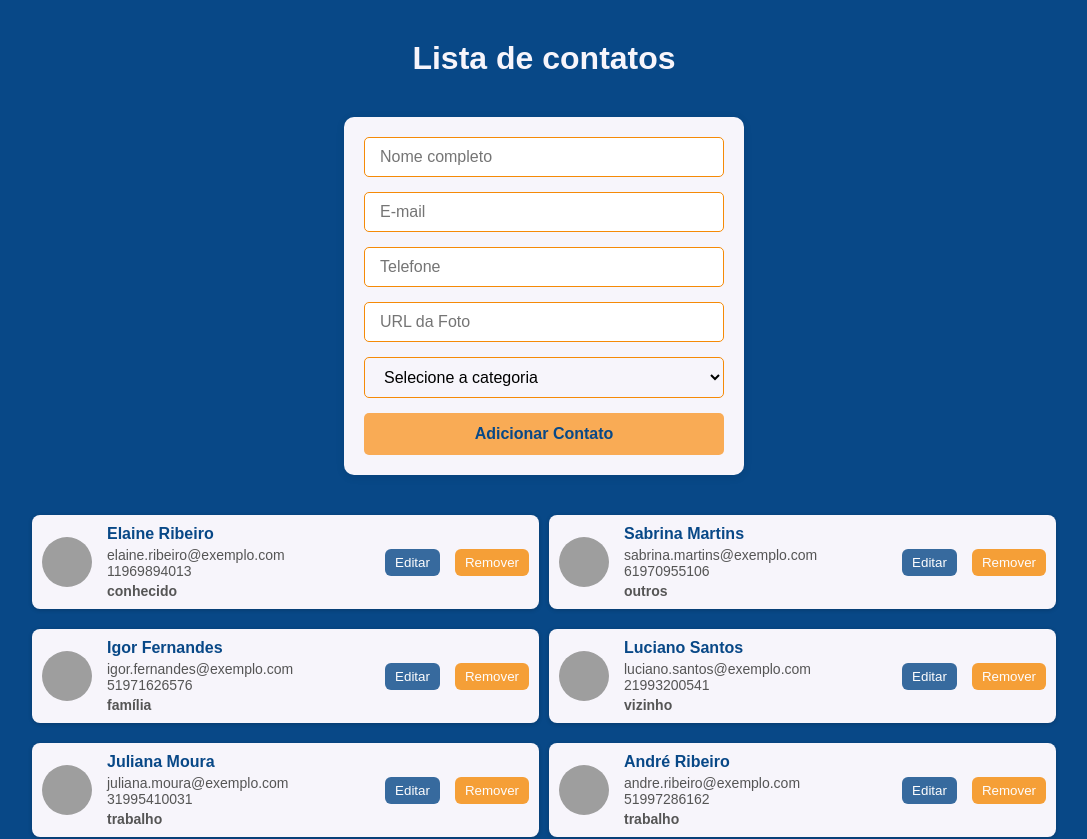
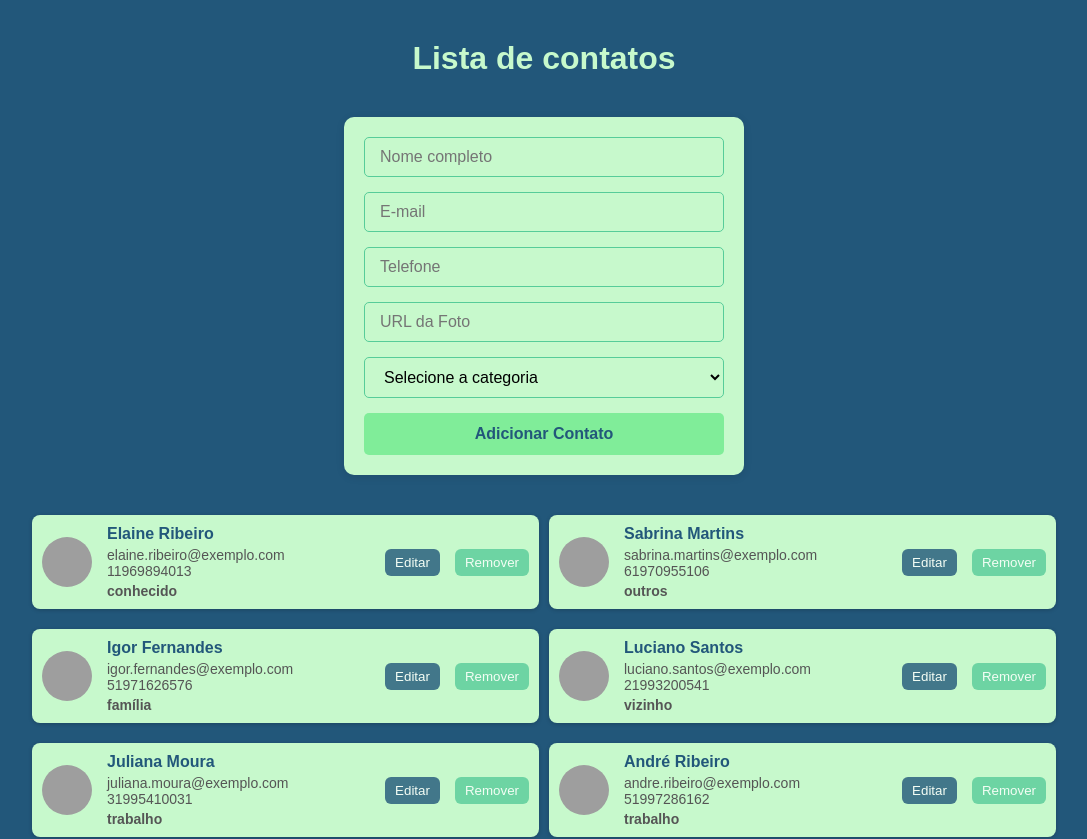
Before and after one commit to sidneygyne/gerenciador-de-contatos, a React (Create React App) app: page / in a window 1280 px wide. Shown: the top 839 px of the page, without its empty margins (96-1183 px from the left). Built offline with nearby package versions, Linux system fonts and the light colour scheme; grey boxes are pictures that could not be loaded; a web font is replaced by a local one.

Commit message:
alteração de cores

```diff
--- a/src/components/ContactForm/styles.ts
+++ b/src/components/ContactForm/styles.ts
@@ -18,6 +18,7 @@ export const Input = styled.input`
   padding: 10px 15px;
   border: 1px solid ${colors.thirdColor};
   border-radius: 5px;
+  background-color: ${colors.fifthColor};
   font-size: 16px;
   &:focus {
     border-color: ${colors.thirdColor};
--- a/src/styles/colors.ts
+++ b/src/styles/colors.ts
@@ -1,7 +1,7 @@
 export default {
-  firstColor: '#909CC2',
-  secondColor: '#084887',
-  thirdColor: '#F58A07',
-  fourthColor: '#F9AB55',
-  fifthColor: '#F7F5FB'
+  firstColor: '#38A3A5',
+  secondColor: '#22577A',
+  thirdColor: '#57CC99',
+  fourthColor: '#80ED99',
+  fifthColor: '#C7F9CC'
 }
```
